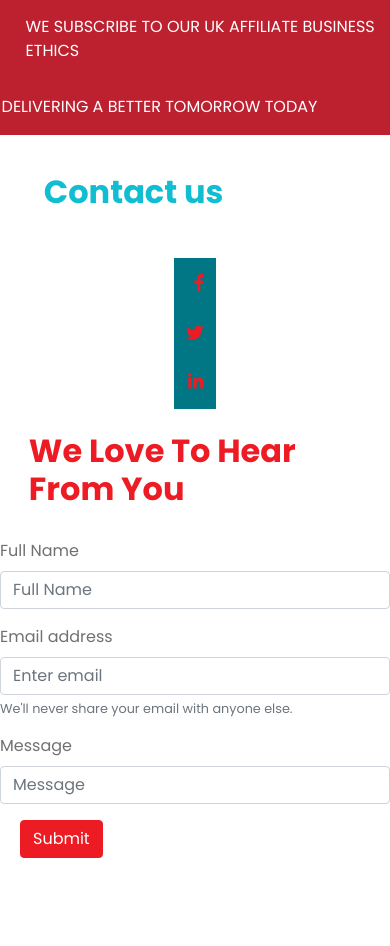
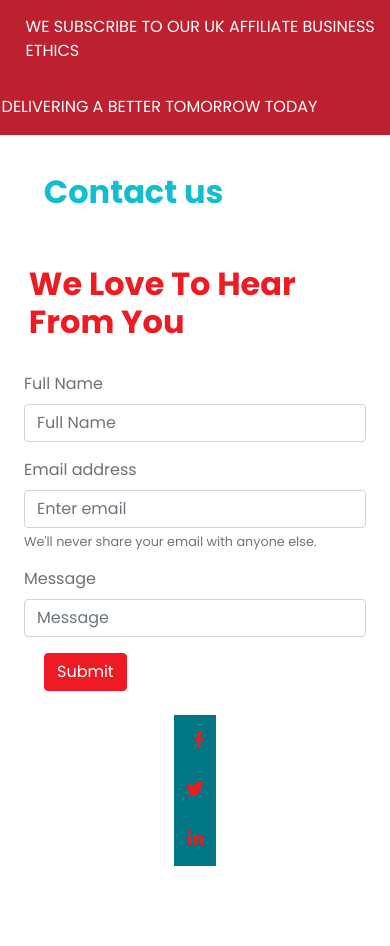
Before and after one commit to XownSolutionsLimited/jdsterlins, a PHP site: page /contact.php in a window 390 px wide. Shown: the part 287-1233 px from the top of the page. Before the commit the page ends 1145 px from the top, so only its background shows below. Run offline with PHP 8.4, Linux system fonts and the light colour scheme; some libraries are stand-ins or nearby versions.

Commit message:
create contact and about-us page

```diff
--- a/contact.php
+++ b/contact.php
@@ -30,7 +30,7 @@
             <div class="col-sm-8 col-md-8 col-lg-8  text-align-center">
 
                 <h6  class="display-3 float-right text-red mb-4" >We Love To Hear From You</h6>
-                <div class='col-12 mt-4'>
+                <div class='col-12 mt-4 form'>
 
 
 <form>
--- a/style.css
+++ b/style.css
@@ -226,6 +226,9 @@ margin: 0 7em;
   background-color: #017684;
 
 }
+.form{
+  padding: 1.5em !important;
+}
 .contact-us li{
   border-bottom: 1px solid#017684;
 
@@ -329,6 +332,10 @@ hr.light-100 {
     font-size: 2rem;
     padding: 0.7rem;
   }
+  .contact-us .row{
+
+    flex-direction: column-reverse;
+   }
 }
 
 /*---Firefox Bug Fix --*/
```
